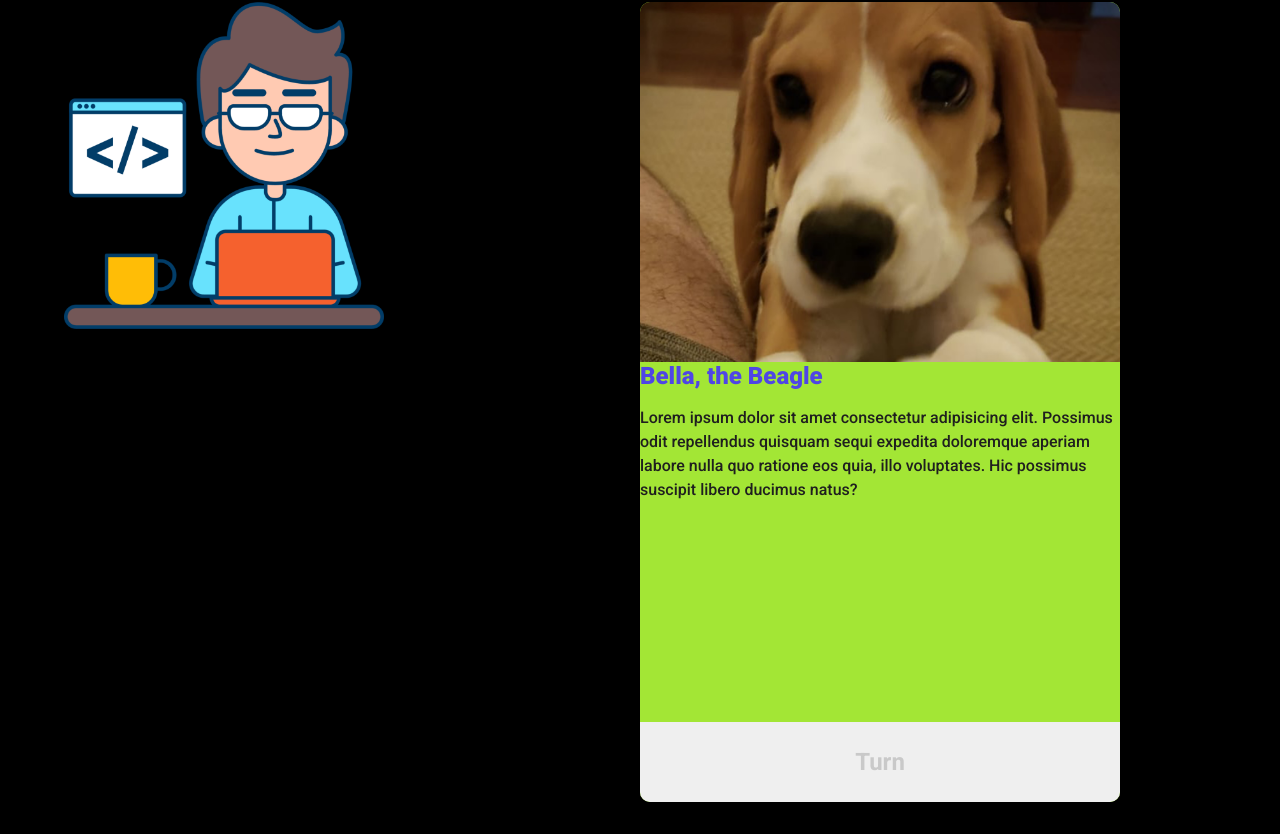
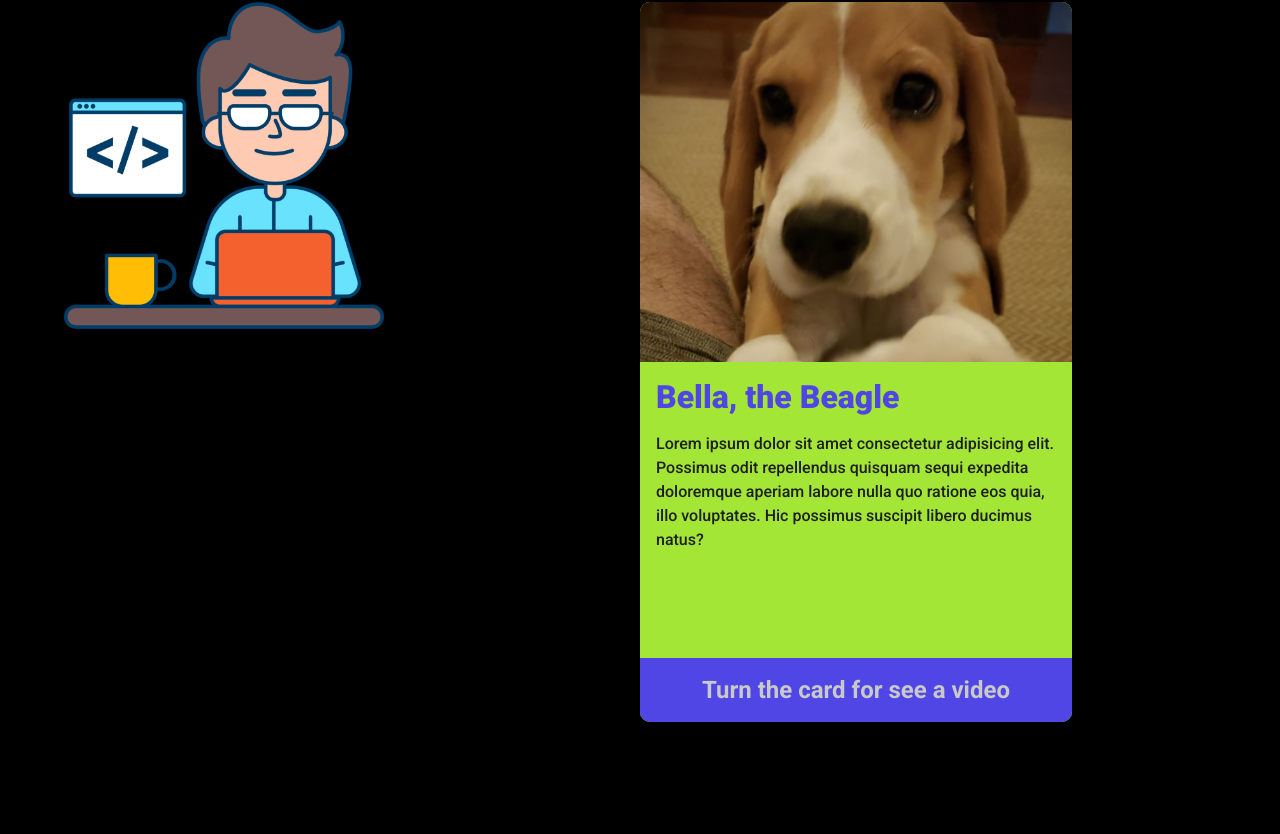
Before and after one commit to amaralBruno27866/brunoPortfolio, a React (Vite) app in the folder my-project/: page / in a window 1280 px wide. Shown: the part 760-1594 px from the top of the page. After the commit the page ends 1514 px from the top, so only its background shows below. Built offline with nearby package versions, Linux system fonts and the light colour scheme.

Commit message:
fix: style for the banner card in about me

```diff
--- a/my-project/src/components/AboutMe/Banner/Banner.jsx
+++ b/my-project/src/components/AboutMe/Banner/Banner.jsx
@@ -15,7 +15,7 @@ export function Banner(props){
             </div>
             <div className={styles.footer}>
                 <button>
-                    Turn
+                    Turn the card for see a video
                 </button>
             </div>
         </div>
--- a/my-project/src/components/AboutMe/Banner/Banner.module.css
+++ b/my-project/src/components/AboutMe/Banner/Banner.module.css
@@ -2,8 +2,8 @@
     background-color: transparent;
     display: flex;
     flex-direction: column;
-    height: 50rem;
-    width: 30rem;
+    height: 45rem;
+    width: 27rem;
     background: var(--lime-400);
     border-radius: 10px;
     color: var(--black);
@@ -24,12 +24,12 @@
 }
 
 .card_body{
-    padding: 0;
+    padding: 1rem;
     height: 22.5rem;
 }
 
 .card_body h2{
-    font-size: 1.5rem;
+    font-size: 2rem;
     margin-bottom: 1rem;
     color: var(--violet-600);
     font-weight: 800;
@@ -46,10 +46,10 @@
 .footer {
     height: 5rem;
     background: transparent;
-    color: var(--gay-100);
 }
 
 .footer button{
+    background: var(--violet-600);
     color: var(--gray-100);
     font-size: 1.5rem;
     font-weight: 600;
```
